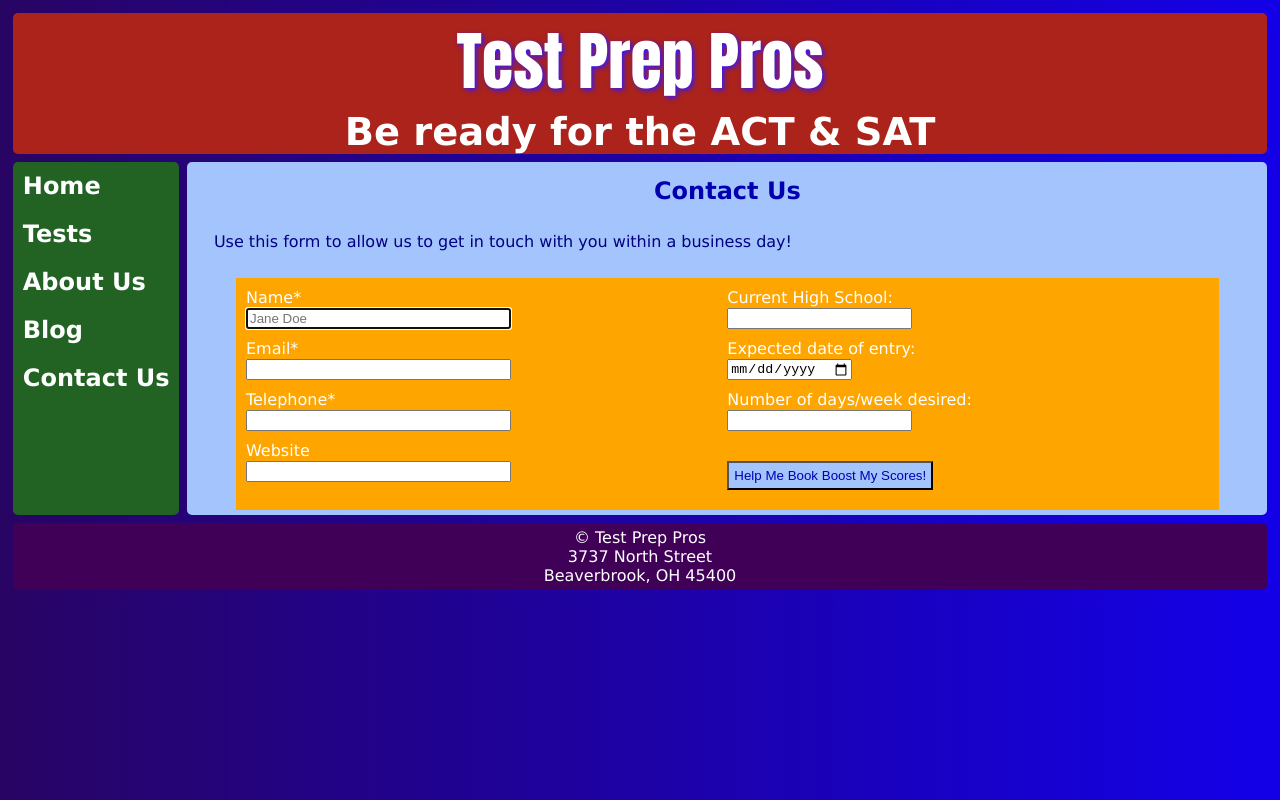
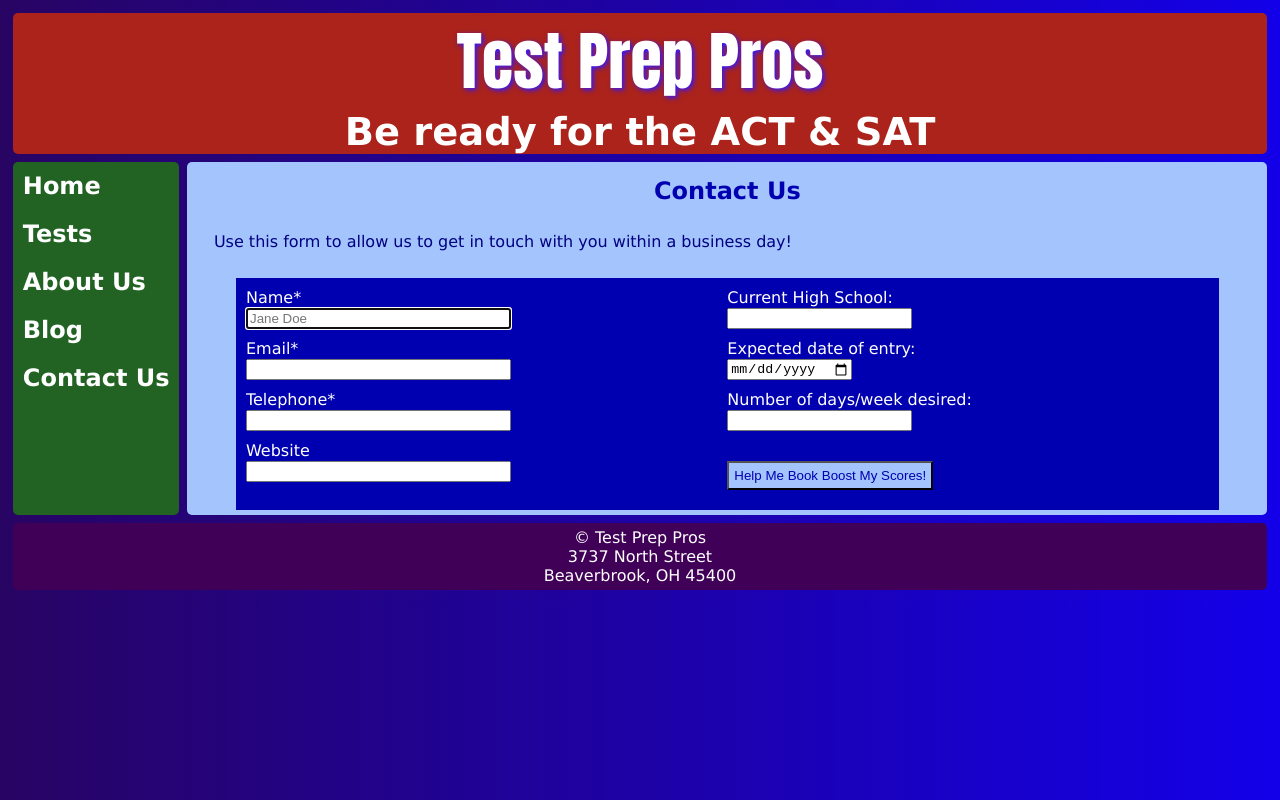
Before and after one commit to rylanpughfkfns/tpp, a plain HTML site: page contact.html in a window 1280 px wide. Drawn offline with nearby package versions, Linux system fonts and the light colour scheme.

Commit message:
Update style.css

```diff
--- a/style.css
+++ b/style.css
@@ -161,7 +161,7 @@ footer p {
  margin:auto;
 }
 form {
-    background-color:#FFA500;
+    background-color:#0000B0;
     width:90%;
     margin:auto;
     color:white;
```
